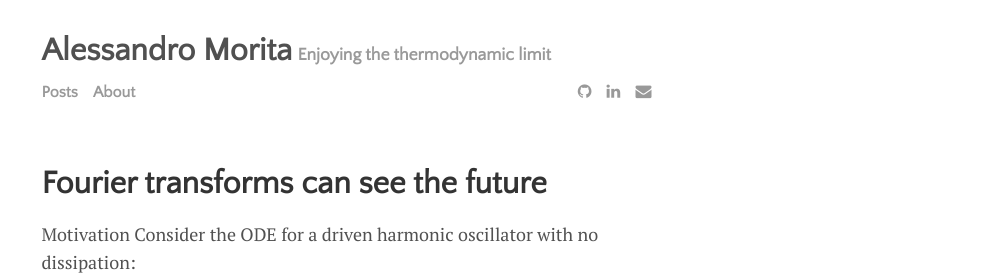
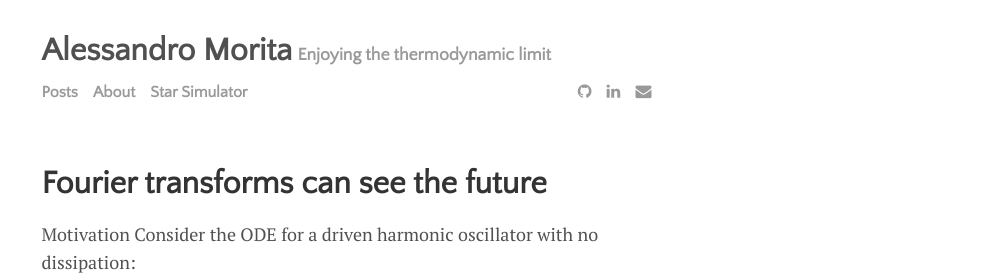
Before and after one commit to takeshimg92/takeshimg92.github.io, a Jekyll site: the page built from index.html, in a window 1280 px wide and 900 px high. Shown: the top 275 px of the window, without its empty margins (291-1280 px from the left). Built offline with Jekyll 4.4.1, drawn with Linux system fonts in a browser that asks for light colours; formulas are drawn with MathJax 3; the list of posts is cut into pages by our own code.

Commit message:
adding star simulator

```diff
--- a/_data/settings.yml
+++ b/_data/settings.yml
@@ -9,6 +9,7 @@ google-ID: ''
 menu:
 - {name: 'Posts', path: 'menu', url: 'writing.html'}
 - {name: 'About', path: 'menu', url: 'about.html'}
+- {name: 'Star Simulator', path: 'external', url: 'https://starsimulator.vercel.app/'}
 #- {name: 'Contact', path: 'menu', url: 'contact.html'}
 
 # Available social icons are powered by Font Awesome, so you can use any icon that they offer
--- a/_includes/menu.html
+++ b/_includes/menu.html
@@ -1,7 +1,11 @@
 <div class="menu">
   <nav class="menu-content">
     {% for item in site.data.settings.menu %}
-      <a href="{{ site.github.url }}/{{ item.path }}/{{ item.url }}">{{ item.name }}</a>
+      {% if item.path == 'external' %}
+        <a href="{{ item.url }}" target="_blank" rel="noopener">{{ item.name }}</a>
+      {% else %}
+        <a href="{{ site.github.url }}/{{ item.path }}/{{ item.url }}">{{ item.name }}</a>
+      {% endif %}
     {% endfor %}
   </nav>
   <nav class="social-icons">
```
